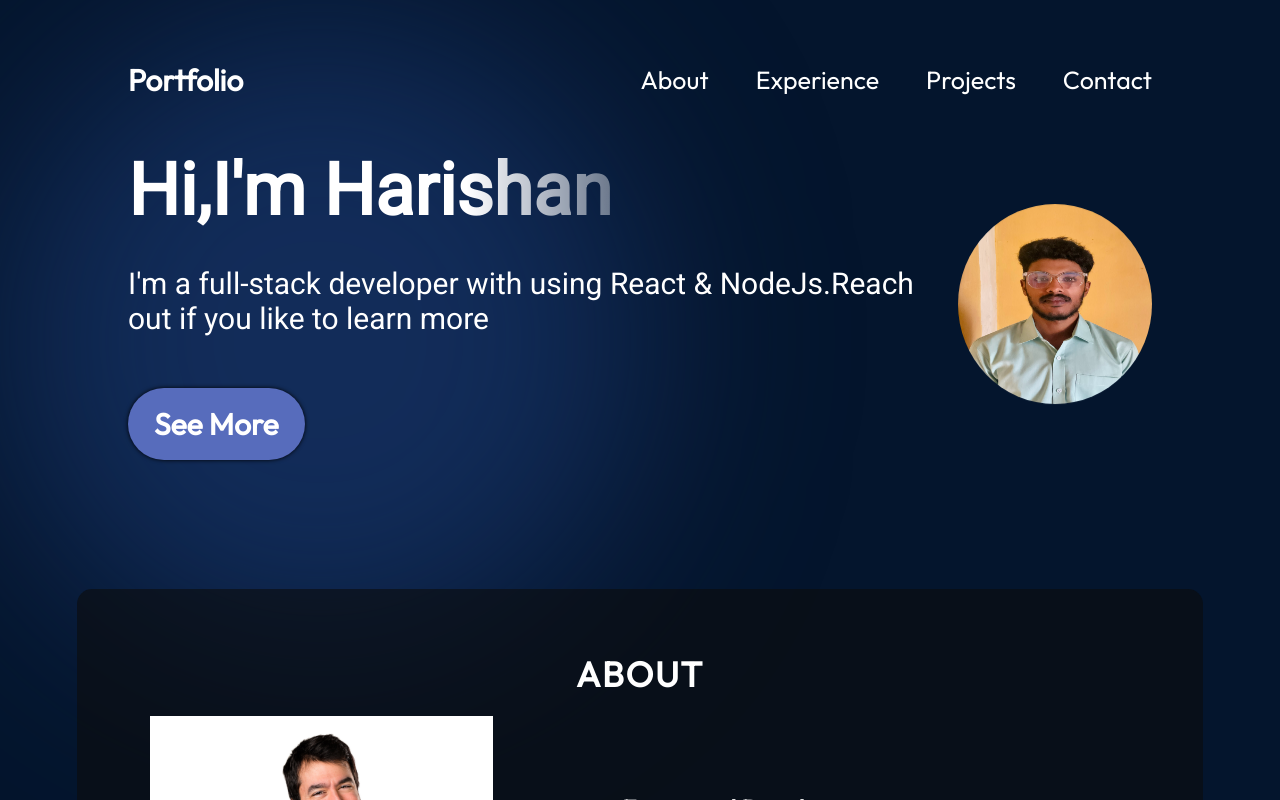
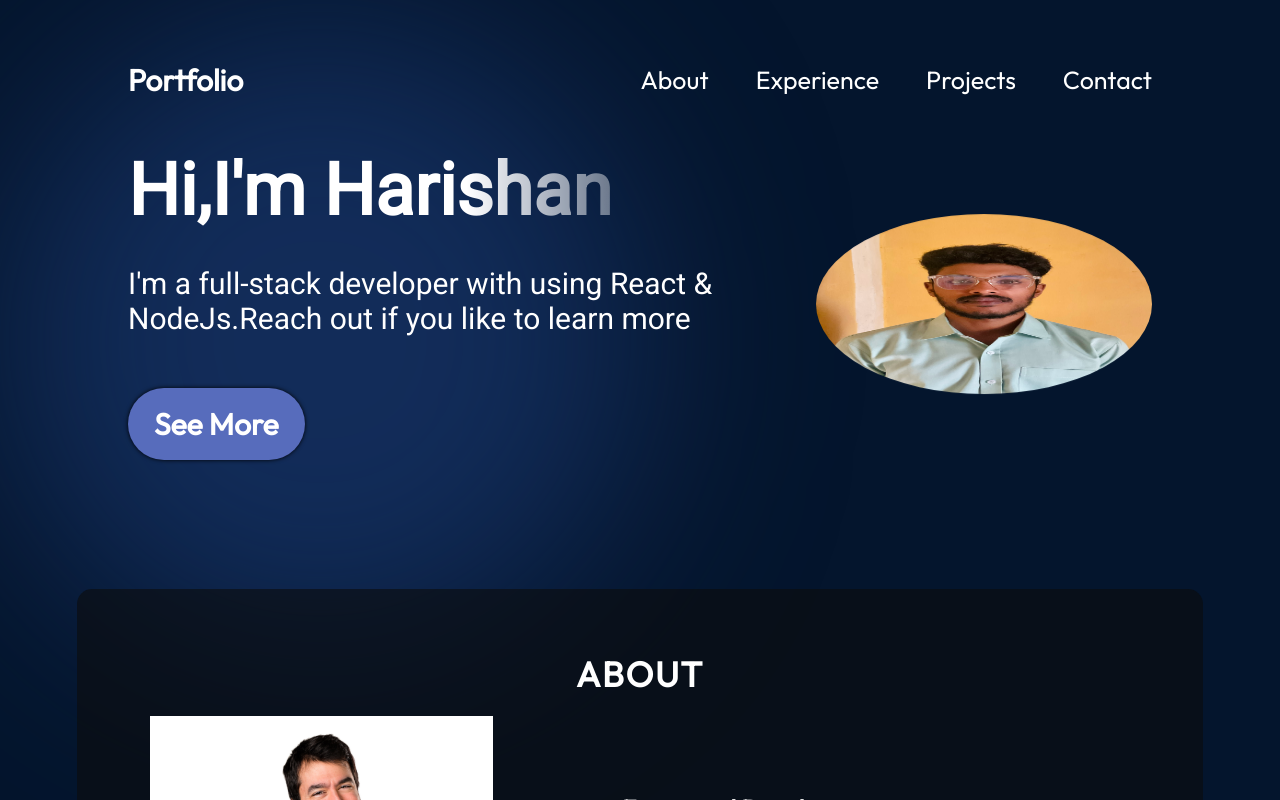
Before and after one commit to navaratnamharishan/harishan-portfolio, a React (Vite) app: page / in a window 1280 px wide. Shown: the top 800 px of the page. Built offline with nearby package versions, Linux system fonts and the light colour scheme.

Commit message:
Update Hero.module.css

```diff
--- a/src/components/Hero/Hero.module.css
+++ b/src/components/Hero/Hero.module.css
@@ -50,8 +50,10 @@ box-shadow: 0 0 4px 0 rgba(0,0,0,25);
 
 }
 .heroImg{
-    width: 270px;
-   height: 200px;
+    position: relative;
+  display: flex;
+    width: 55%;
+   height: 180px;
     z-index: 1;
     border-radius:50% ;
 
```
